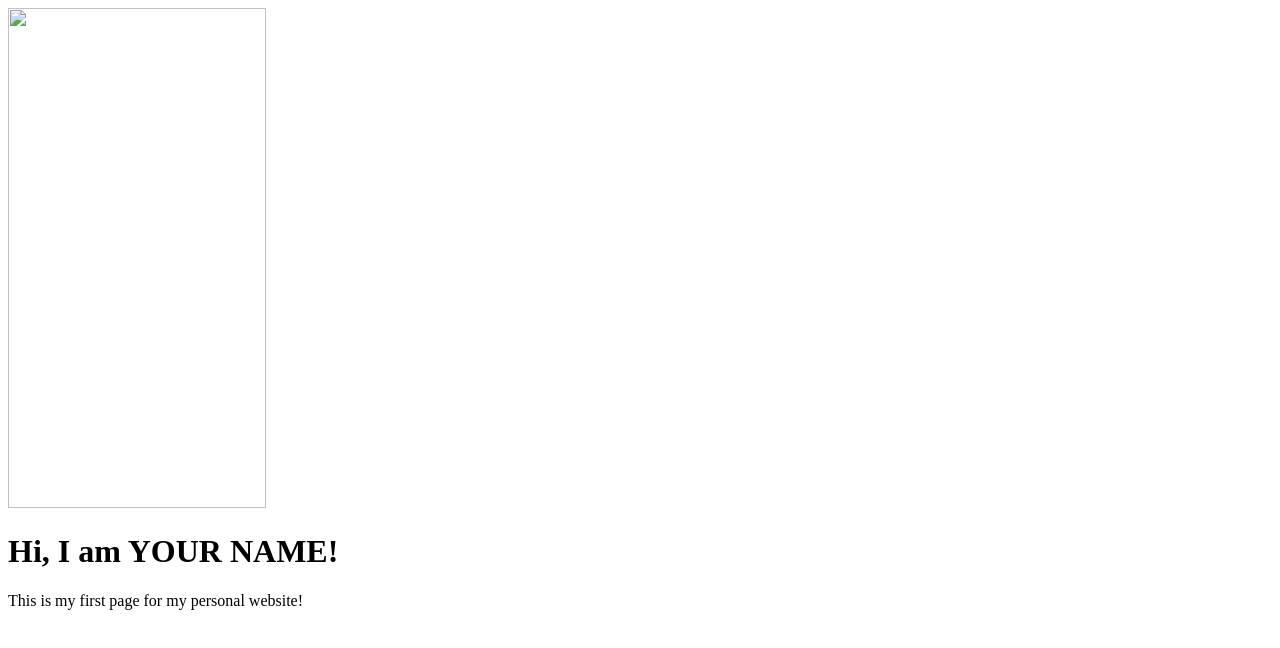
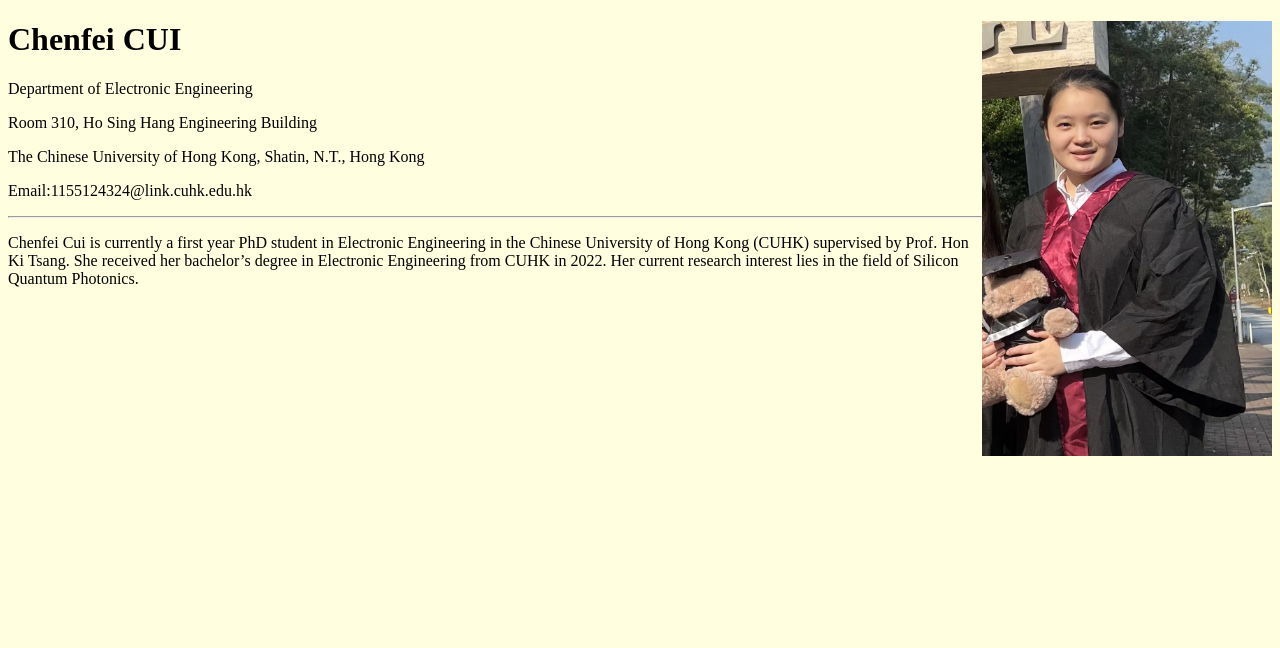
Before and after one commit to CalliaCui/Homepage, a plain HTML site: page index.html in a window 1280 px wide. Drawn offline with Linux system fonts and the light colour scheme.

Commit message:
Update index.html

```diff
--- a/index.html
+++ b/index.html
@@ -1,15 +1,24 @@
 <!DOCTYPE html>
 <html>
- <head>
-   <title>YOUR NAME Portfolio</title>
- </head>
- <body>
-   <div class=”container”>
-     <div class=”blurb”>
-       <img src="./photo.png" width="258" height="500" />
-       <h1>Hi, I am YOUR NAME!</h1>
-       <p>This is my first page for my personal website!</a></p>
-     </div>
-   </div>
- </body>
+<body style="background-color:lightyellow;">
+<head>
+<meta charset="utf-8">
+<title>Cui Chenfei homepage</title>
+</head>
+
+<body>
+<img src="photo.jpg" alt="personal photogragh of Chenfei" style="float:right;width:290px;height:435px;">
+<h1>Chenfei CUI</h1>
+<p>Department of Electronic Engineering</p>
+<p>Room 310, Ho Sing Hang Engineering Building</p>
+<p>The Chinese University of Hong Kong, Shatin, N.T., Hong Kong</p>
+<p>Email:1155124324@link.cuhk.edu.hk</p>
+<hr />
+<p>Chenfei Cui is currently a first year PhD student in Electronic
+  Engineering in the Chinese University of Hong Kong (CUHK) supervised
+  by Prof. Hon Ki Tsang. She received her bachelor’s degree in
+  Electronic Engineering from CUHK in 2022. Her current research
+  interest lies in the field of Silicon Quantum Photonics. </p>
+
+</body>
 </html>
```
